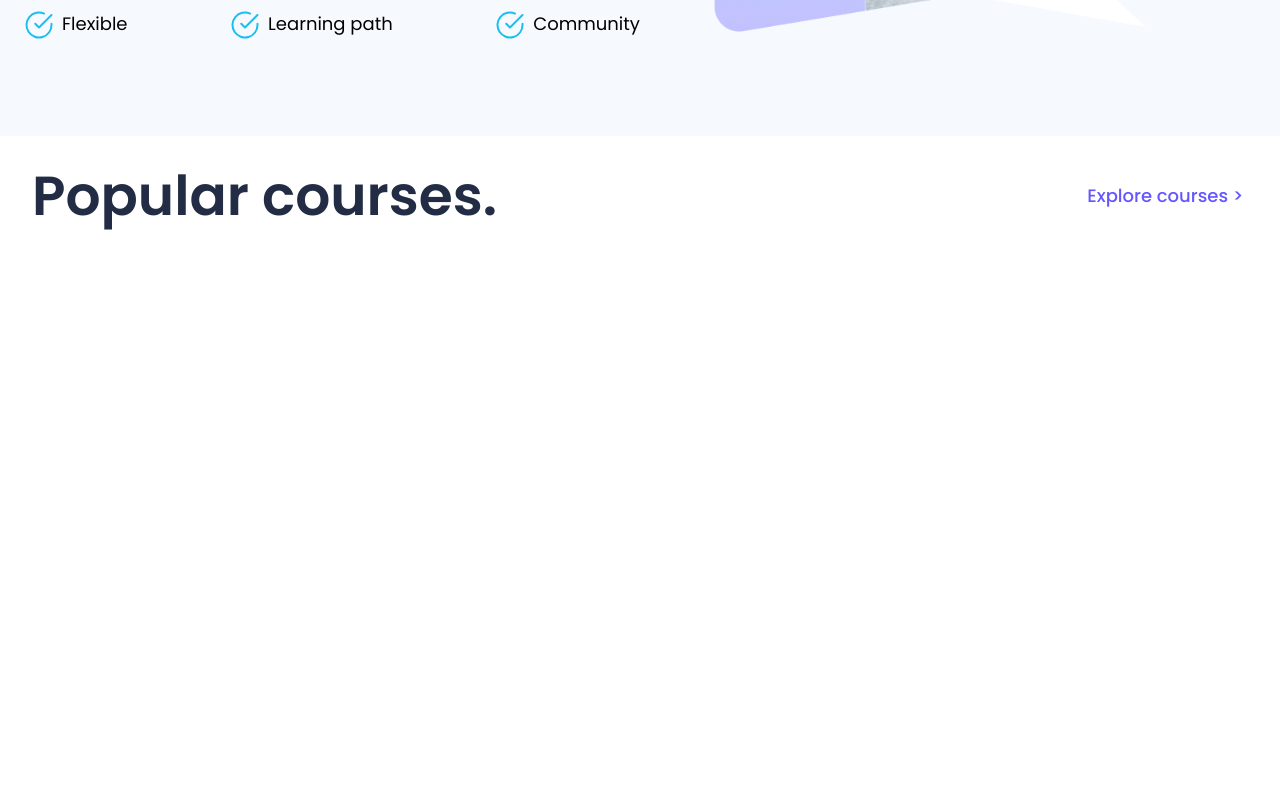
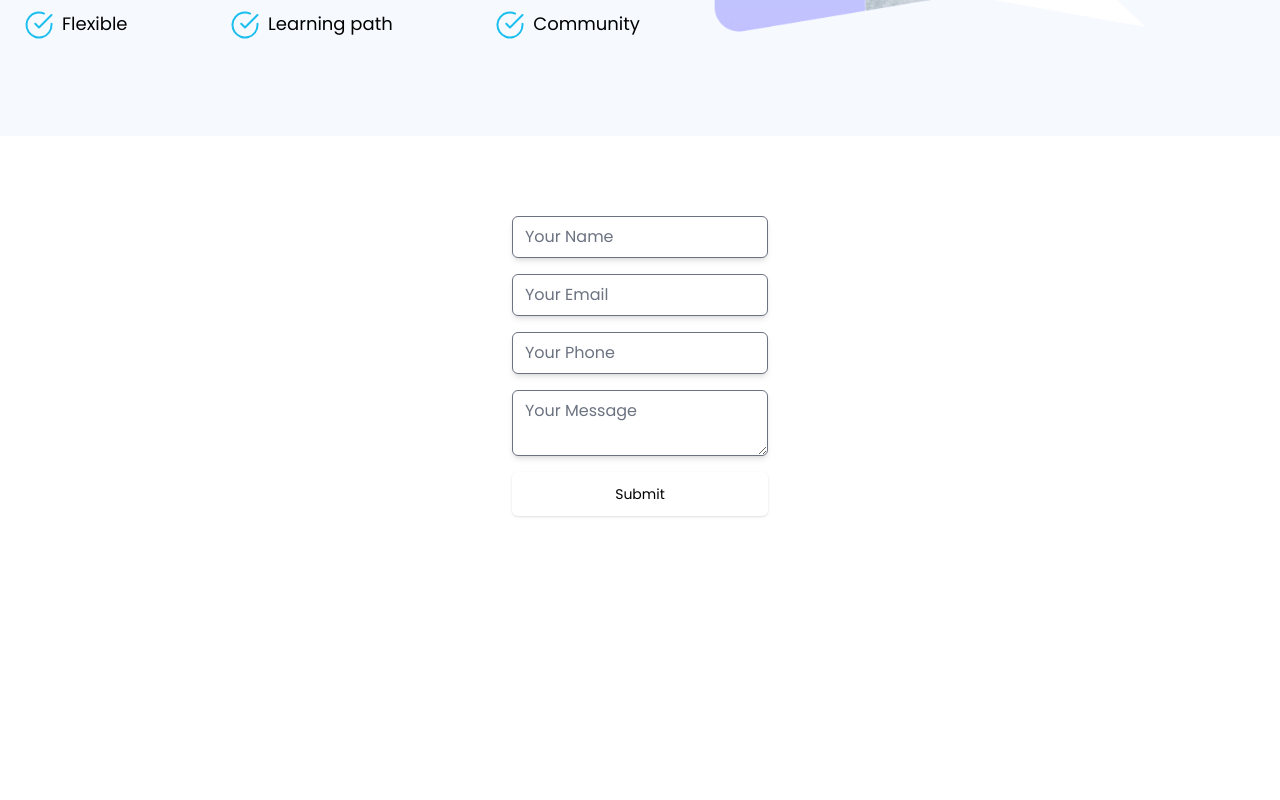
Before and after one commit to language-with-native/language-with-native.github.io, a Next.js app: page / in a window 1280 px wide. Shown: the part 720-1520 px from the top of the page. Built offline with nearby package versions, Linux system fonts and the light colour scheme.

Commit message:
Draft submit form

```diff
--- /dev/null
+++ b/app/components/Subscribe/index.tsx
@@ -0,0 +1,70 @@
+"use client"
+import type { NextPage } from 'next'
+import {FormEvent, useState} from "react";
+
+const Subscribe: NextPage = () => {
+    const [name, setName] = useState('');
+    const [email, setEmail] = useState('');
+    const [phone, setPhone] = useState('');
+    const [message, setMessage] = useState('');
+
+    const handleSubmit = async (e: FormEvent<HTMLFormElement>) => {
+        e.preventDefault();
+
+        let form = {
+            name,
+            email,
+            phone,
+            message
+        }
+
+        const rawResponse = await fetch('/api/submit', {
+            method: 'POST',
+            headers: {
+                'Accept': 'application/json',
+                'Content-Type': 'application/json'
+            },
+            body: JSON.stringify(form)
+        });
+        const content = await rawResponse.json();
+
+        // print to screen
+        alert( 'Thank you for sending us your feedback')
+
+        // Reset the form fields
+        setMessage('')
+        setPhone('')
+        setName('')
+        setEmail('')
+    }
+
+    return (
+        <main className="bg-gray-100 min-h-screen">
+            <div className="max-w-5xl mx-auto py-16">
+                <form className="py-4 space-y-4" onSubmit={handleSubmit}>
+                    <div className="flex items-center justify-center">
+                        <label htmlFor="name" className="sr-only">Name</label>
+                        <input value={name} onChange={e => setName(e.target.value)} type="text" name="name" id="name" className="shadow-md focus:ring-indigo-500 focus:border-indigo-500 block w-64 sm:text-md border-gray-300 rounded-md" placeholder="Your Name" />
+                    </div>
+                    <div className="flex items-center justify-center">
+                        <label htmlFor="email" className="sr-only">Email</label>
+                        <input value={email} onChange={e => setEmail(e.target.value)} type="email" name="email" id="email" className="shadow-md focus:ring-indigo-500 focus:border-indigo-500 block w-64 sm:text-md border-gray-300 rounded-md" placeholder="Your Email" />
+                    </div>
+                    <div className="flex items-center justify-center">
+                        <label htmlFor="phone" className="sr-only">Phone</label>
+                        <input value={phone} onChange={e => setPhone(e.target.value)} type="tel" name="phone" id="phone" className="shadow-md focus:ring-indigo-500 focus:border-indigo-500 block w-64 sm:text-md border-gray-300 rounded-md" placeholder="Your Phone" />
+                    </div>
+                    <div className="flex items-center justify-center">
+                        <label htmlFor="message" className="sr-only">Message</label>
+                        <textarea value={message} onChange={e => setMessage(e.target.value)} id="message" className="shadow-md focus:ring-indigo-500 focus:border-indigo-500 block w-64 sm:text-md border-gray-300 rounded-md" placeholder="Your Message" />
+                    </div>
+                    <div className="flex items-center justify-center">
+                        <button type="submit" className="flex items-center justify-center text-sm w-64 rounded-md shadow py-3 px-2 text-blue bg-indigo-600">Submit</button>
+                    </div>
+                </form>
+            </div>
+        </main>
+    )
+}
+
+export default Subscribe
--- a/app/page.tsx
+++ b/app/page.tsx
@@ -4,12 +4,14 @@ import Courses from './components/Courses/index';
 import Mentor from './components/Mentor/index';
 import Testimonials from './components/Testimonials/index';
 import Newsletter from './components/Newsletter/Newsletter';
+import Subscribe from './components/Subscribe';
 
 
 export default function Home() {
   return (
     <main>
       <Banner />
+      <Subscribe/>
       {/* <Companies /> */}
       <Courses />
       <Mentor />
--- /dev/null
+++ b/pages/api/submit.ts
@@ -0,0 +1,57 @@
+import type { NextApiRequest, NextApiResponse } from 'next'
+import {google} from "googleapis";
+
+type SheetForm = {
+    name: string
+    email: string
+    phone: string
+    message: string
+}
+
+export default async function handler(
+    req: NextApiRequest,
+    res: NextApiResponse
+) {
+    if (req.method !== 'POST') {
+        return res.status(405).send({ message: 'Only POST requests allowed' })
+    }
+
+    const body = req.body as SheetForm
+
+    try {
+        const auth = new google.auth.GoogleAuth({
+            credentials: {
+                client_email: process.env.GOOGLE_CLIENT_EMAIL,
+                private_key: process.env.GOOGLE_PRIVATE_KEY?.replace(/\\n/g, '\n')
+            },
+            scopes: [
+                'https://www.googleapis.com/auth/drive',
+                'https://www.googleapis.com/auth/drive.file',
+                'https://www.googleapis.com/auth/spreadsheets'
+            ]
+        })
+
+        const sheets = google.sheets({
+            auth,
+            version: 'v4'
+        });
+
+        const response = await sheets.spreadsheets.values.append({
+            spreadsheetId: process.env.GOOGLE_SHEET_ID,
+            range: 'A1:D1',
+            valueInputOption: 'USER_ENTERED',
+            requestBody: {
+                values: [
+                    [body.name, body.email, body.phone, body.message]
+                ]
+            }
+        });
+
+        return res.status(201).json({
+            data: response.data
+        })
+    }catch (e) {
+        return res.send({message: (e as Error).message})
+    }
+
+}
--- a/tailwind.config.js
+++ b/tailwind.config.js
@@ -55,5 +55,7 @@ module.exports = {
     },
     extend: {},
   },
-  plugins: [],
+  plugins: [
+    require('@tailwindcss/forms')
+  ],
 }
```
Also changed, not shown: package.json (+6 -4 lines), 2 other files (tests, documents, lock files or other folders).
